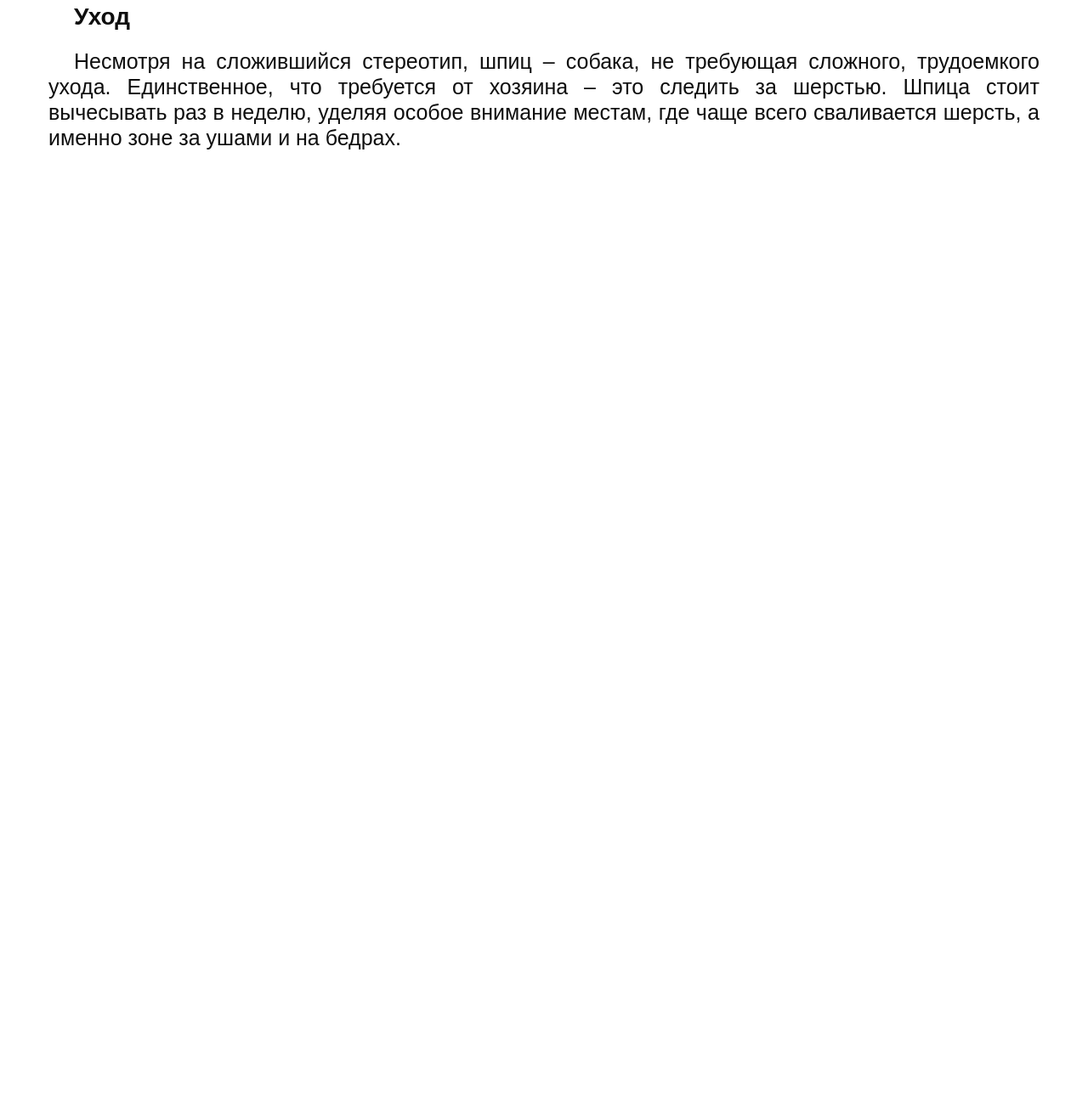
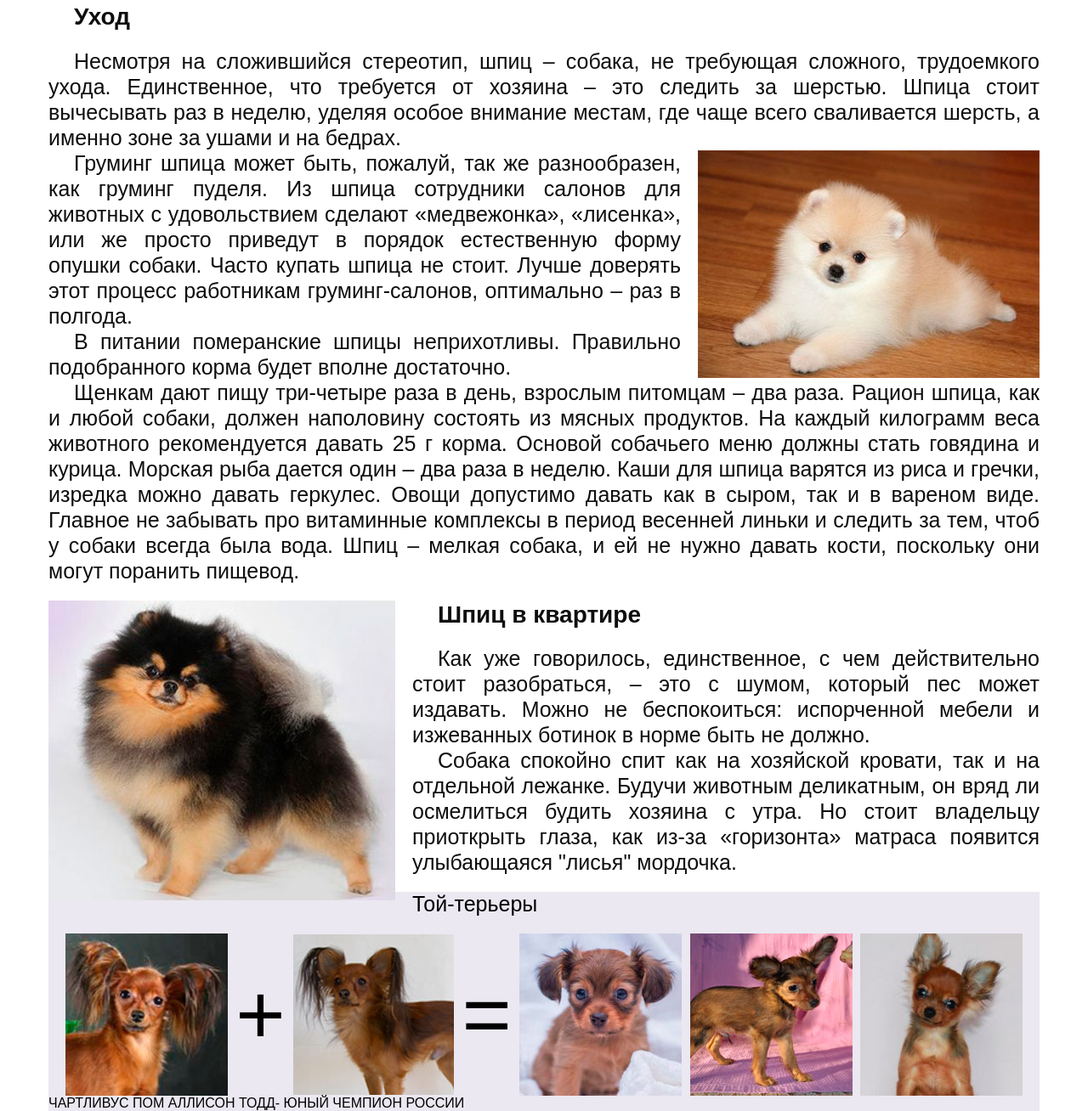
Before and after one commit to footzi/little-friend, a plain HTML site: page index.html in a window 1280 px wide. Shown: the part 4614-5922 px from the top of the page at 85% size. Before the commit the page ends 4791 px from the top, so only its background shows below. Drawn offline with Linux system fonts and the light colour scheme.

Commit message:
add section puppies

```diff
--- a/index.html
+++ b/index.html
@@ -182,7 +182,34 @@
             <p>В воспитании шпица есть две сложности, которые важно учитывать. Во-первых, психологически малый немецкий шпиц еще не смирился со своим миниатюрным размером, и по-прежнему считает себя «большой» собакой. Поэтому он любит задиристо лаять на больших псов. Как известно, такие перепалки не всегда заканчиваются мирно, поэтому лучше этот нюанс при воспитании щенка не упускать из виду. Вторая причина исходит из первой: собака шпиц весьма шумная. Лает не от скверного характера, как уже упоминалось, а по «зову предков». И отучать от этой сомнительной привычки собаку стоит с детства.</p>
             <p class="breed-shpiz__content_title">Уход</p>
             <p>Несмотря на сложившийся стереотип, шпиц – собака, не требующая сложного, трудоемкого ухода. Единственное, что требуется от хозяина – это следить за шерстью. Шпица стоит вычесывать раз в неделю, уделяя особое внимание местам, где чаще всего сваливается шерсть, а именно зоне за ушами и на бедрах.</p>
+            <img class="breed-shpiz__content_img img-2" src="images/shpiz-2.jpg" alt="">
+            <p>Груминг шпица может быть, пожалуй, так же разнообразен, как груминг пуделя. Из шпица сотрудники салонов для животных с удовольствием сделают «медвежонка», «лисенка», или же просто приведут в порядок естественную форму опушки собаки. Часто купать шпица не стоит. Лучше доверять этот процесс работникам груминг-салонов, оптимально – раз в полгода.</p>
+            <p>В питании померанские шпицы неприхотливы. Правильно подобранного корма будет вполне достаточно. </p>
+            <p>Щенкам дают пищу три-четыре раза в день, взрослым питомцам – два раза. Рацион шпица, как и любой собаки, должен наполовину состоять из мясных продуктов. На каждый килограмм веса животного рекомендуется давать 25 г корма. Основой собачьего меню должны стать говядина и курица. Морская рыба дается один – два раза в неделю. Каши для шпица варятся из риса и гречки, изредка можно давать геркулес. Овощи допустимо давать как в сыром, так и в вареном виде. Главное не забывать про витаминные комплексы в период весенней линьки и следить за тем, чтоб у собаки всегда была вода. Шпиц – мелкая собака, и ей не нужно давать кости, поскольку они могут поранить пищевод.</p>
+            <img class="breed-shpiz__content_img img-3" src="images/shpiz-3.jpg" alt="">
+            <p class="breed-shpiz__content_title">Шпиц в квартире</p>
+            <p>Как уже говорилось, единственное, с чем действительно стоит разобраться, – это с шумом, который пес может издавать. Можно не беспокоиться: испорченной мебели и изжеванных ботинок в норме быть не должно.</p>
+            <p>Собака спокойно спит как на хозяйской кровати, так и на отдельной лежанке. Будучи животным деликатным, он вряд ли осмелиться будить хозяина с утра. Но стоит владельцу приоткрыть глаза, как из-за «горизонта» матраса появится улыбающаяся "лисья" мордочка.</p>
+        </div>
+    </section>
 
+    <section class="puppies">
+        <div class="puppies__item">
+            <p class="puppies__item_title">Той-терьеры</p>
+            <div class="puppies__content">
+                <div class="puppies__content_images">
+                    <img src="images/puppies/toy-1.jpg" alt="">
+                    <span class="puppies__content_oper">+</span>
+                    <img src="images/puppies/toy-2.jpg" alt="">
+                    <span class="puppies__content_oper">=</span>
+                    <img src="images/puppies/toy-3.jpg" alt="">
+                    <img src="images/puppies/toy-4.jpg" alt="">
+                    <img src="images/puppies/toy-5.jpg" alt="">
+                </div>
+                <div class="puppies__content_text">
+                    <p>ЧАРТЛИВУС ПОМ АЛЛИСОН ТОДД- ЮНЫЙ ЧЕМПИОН РОССИИ</p>
+                </div>
+            </div>
         </div>
     </section>
 </body>
--- a/styles/main.css
+++ b/styles/main.css
@@ -335,9 +335,43 @@ body {
     float: left;
     margin-right: 20px;
 }
-
+.breed-shpiz__content_img~.img-2 {
+    float: right;
+    margin:0 0 0 20px;
+}
+.breed-shpiz__content_img~.img-3 {
+    margin-top: 20px;
+}
 .breed-shpiz__content_title {
     margin: 20px 0;
     font-size: 28px;
     font-weight: bolder;
 }
+
+
+/*puppies*/
+.puppies {
+    margin-top: 50px;
+    width: 1166px;
+    margin: 0 auto;
+    background-color: #ebe8f1;
+}
+
+.puppies__item {
+    margin-top: 20px;
+}
+
+.puppies__item_title {
+    font-size: 25px;
+}
+
+.puppies__content_images {
+    display: flex;
+    align-items: center;
+    justify-content: space-between;
+    padding: 0 20px;
+    margin-top: 20px;
+}
+.puppies__content_oper {
+    font-size: 100px;
+}
```
Also changed, not shown: images/puppies/toy-1.jpg (added), images/puppies/toy-2.jpg (added), images/puppies/toy-3.jpg (added), images/puppies/toy-4.jpg (added), images/puppies/toy-5.jpg (added).
